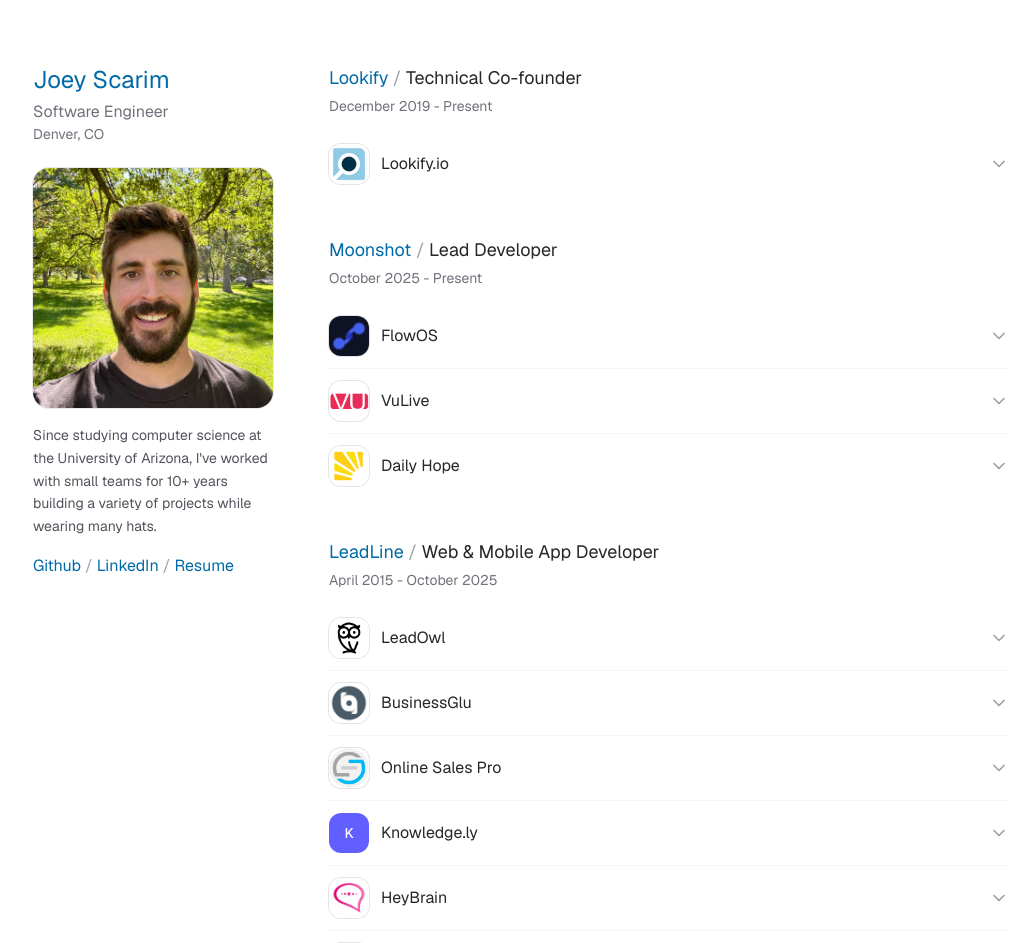
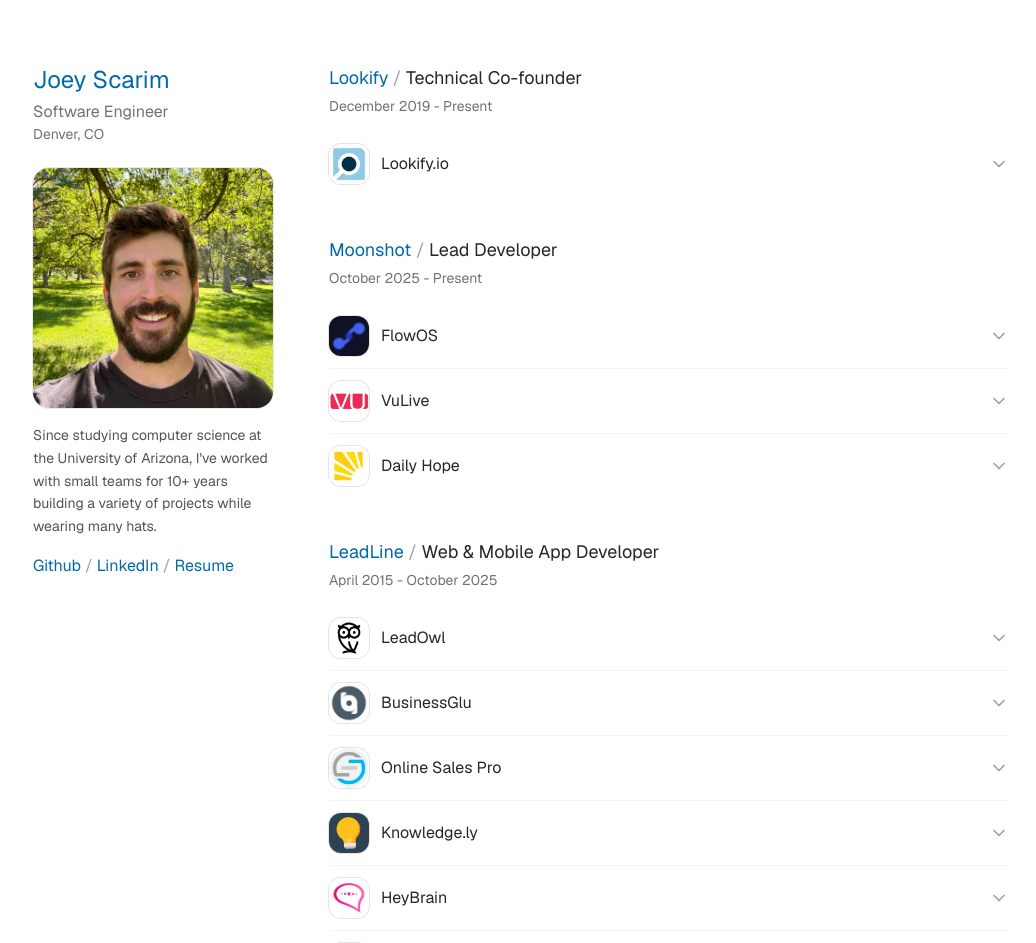
Before and after one commit to joeyscarim/portfolio, a Next.js app: page / in a window 1280 px wide. Shown: the top 943 px of the page, without its empty margins (119-1155 px from the left). Built offline with nearby package versions, Linux system fonts and the light colour scheme.

Commit message:
Add Knowledge.ly project details and icon
- Updated `work.ts` to include additional properties for the "Knowledge.ly" project, such as `icon`, `role`, `stack`, and `status`.
- Added the icon image `knowledgely.webp` to the public icons directory for enhanced project representation.

```diff
--- a/app/data/work.ts
+++ b/app/data/work.ts
@@ -146,6 +146,10 @@
         name: "Knowledge.ly",
         initial: "K",
         accent: "bg-indigo-500",
+        icon: "/icons/knowledgely.webp",
+        role: "iOS & Android App, IAP",
+        stack: "React Native, RevenueCat",
+        status: "Retired",
       },
       {
         name: "HeyBrain",
```
Also changed, not shown: public/icons/knowledgely.webp (added).
